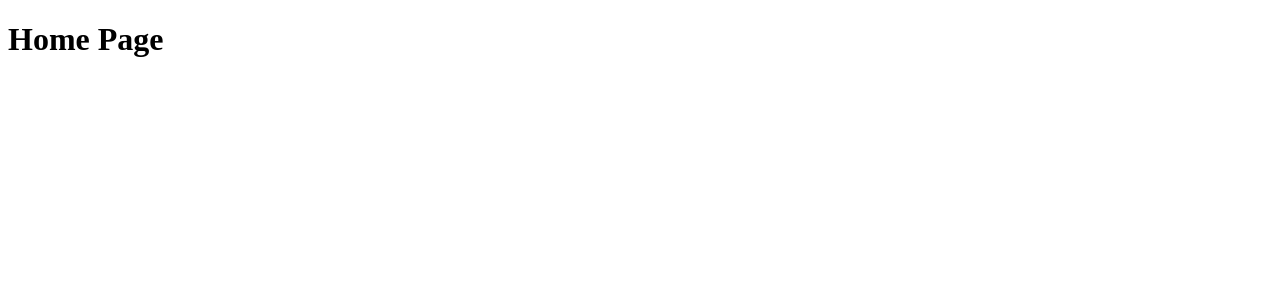
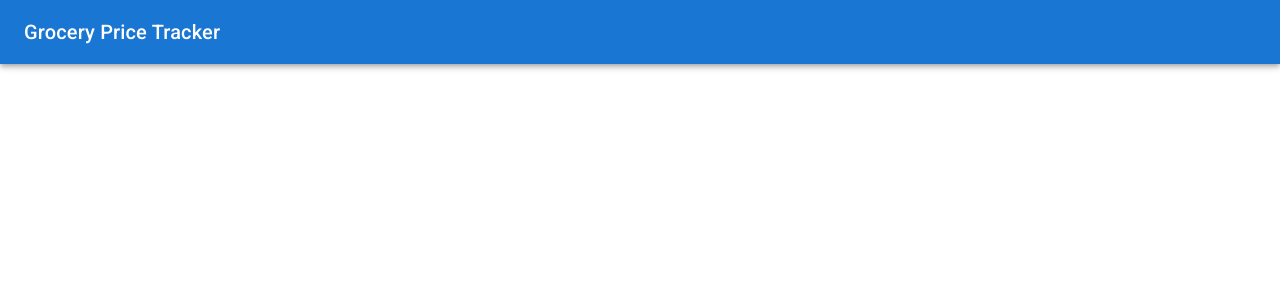
Before and after one commit to voidkudo/grocery-price-tracker, a React (Vite) app in the folder grocery-price-tracker-web/: page / in a window 1280 px wide. Shown: the top 300 px of the page. Built offline with nearby package versions, Linux system fonts and the light colour scheme.

Commit message:
feat: main page and app bar

```diff
--- /dev/null
+++ b/grocery-price-tracker-web/src/index.css
@@ -0,0 +1,13 @@
+body {
+  height: 100vh;
+  width: 100vw;
+  margin: 0;
+  padding: 0;
+}
+
+#root {
+  height: 100%;
+  width: 100%;
+  display: flex;
+  flex-direction: column;
+}
--- a/grocery-price-tracker-web/src/main.tsx
+++ b/grocery-price-tracker-web/src/main.tsx
@@ -1,3 +1,5 @@
+import './index.css'
+
 import { StrictMode } from 'react'
 import { createRoot } from 'react-dom/client'
 import App from './App.tsx'
--- a/grocery-price-tracker-web/src/routers/pages/HomePage.tsx
+++ /dev/null
@@ -1,9 +0,0 @@
-const HomePage = () => {
-  return (
-    <>
-      <h1>Home Page</h1>
-    </>
-  )
-};
-
-export default HomePage;
--- /dev/null
+++ b/grocery-price-tracker-web/src/routers/pages/MainPage.tsx
@@ -0,0 +1,17 @@
+import { AppBar, Box, Container, Toolbar, Typography } from "@mui/material"
+
+const MainPage = () => {
+  return (
+    <Box sx={{ display: 'flex', flexDirection: 'column', flexGrow: 1 }}>
+      <AppBar position='static'>
+        <Toolbar>
+        <Typography variant='h6' sx={{ flexGrow: 1 }}>Grocery Price Tracker</Typography>
+        </Toolbar>
+      </AppBar>
+      <Container sx={{ flexGrow: 1 }}>
+      </Container>
+    </Box>
+  )
+};
+
+export default MainPage;
--- a/grocery-price-tracker-web/src/routers/router.tsx
+++ b/grocery-price-tracker-web/src/routers/router.tsx
@@ -1,11 +1,11 @@
 import { createBrowserRouter } from 'react-router-dom';
-import HomePage from './pages/HomePage';
+import MainPage from './pages/MainPage';
 import ErrorPage from './pages/ErrorPage';
 
 const router = createBrowserRouter([
   {
     path: '/',
-    element: <HomePage />,
+    element: <MainPage />,
     errorElement: <ErrorPage />,
   },
 ]);
```
